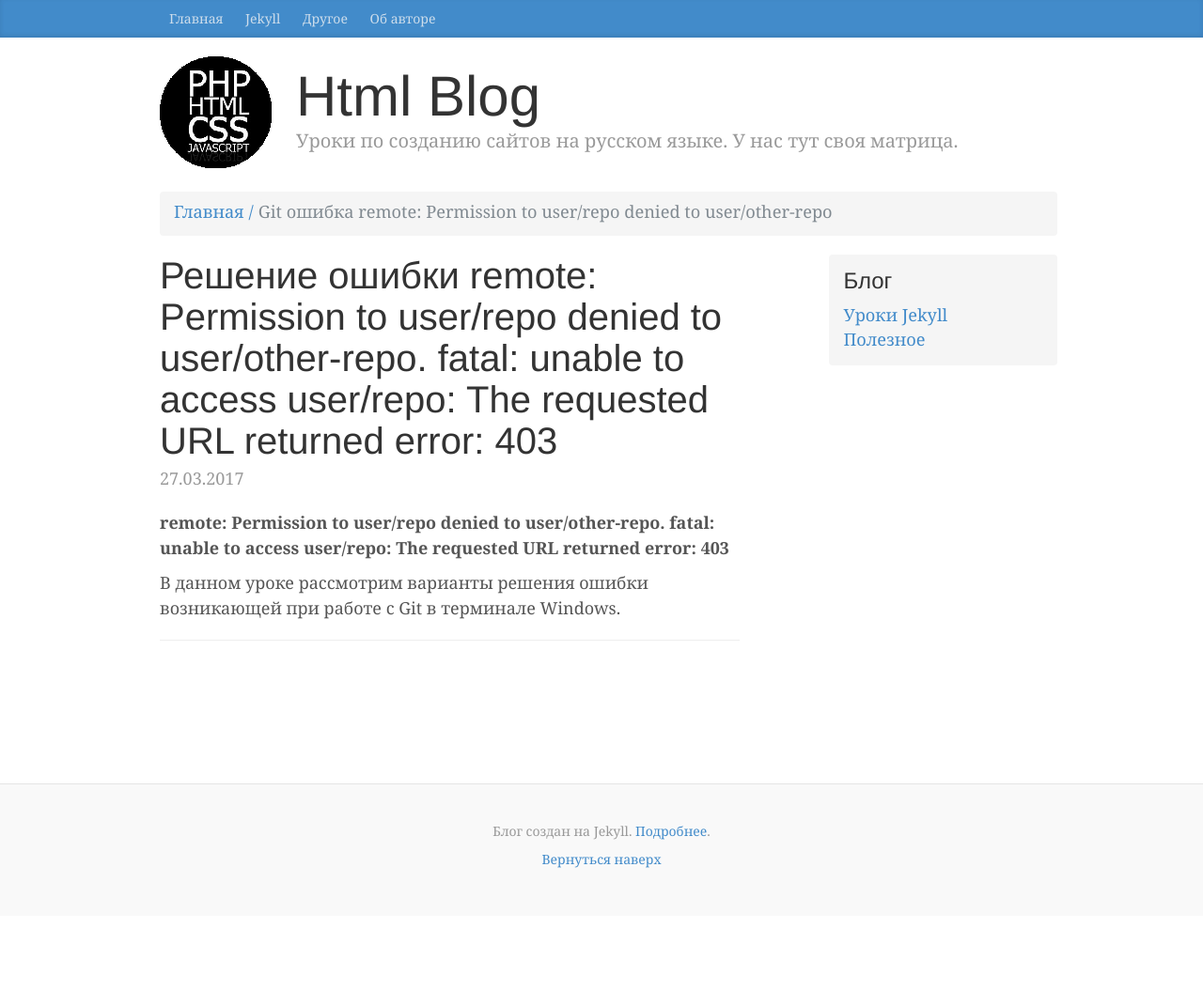
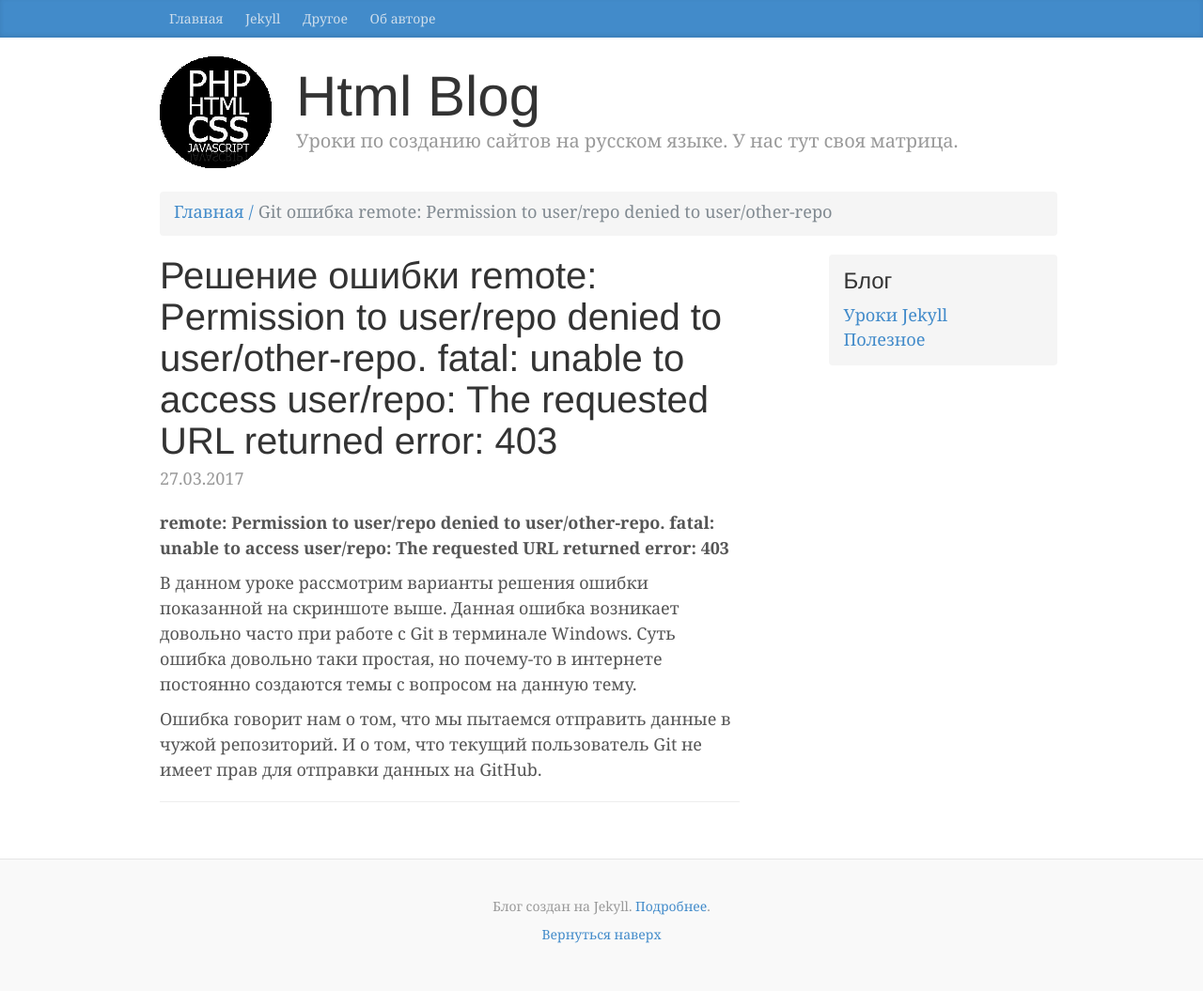
Before and after one commit to htmlblog/htmlblog.github.io, a Jekyll site: the page built from _posts/2017-03-27-urok-po-saitu.md, in a window 1280 px wide. Shown: the whole page at 94% size. Built offline with Jekyll 4.4.1, drawn with Linux system fonts in a browser that asks for light colours; before the commit the page ends 975 px from its top, so only the background shows below that.

Commit message:
Updated Urok Po Saitu

```diff
--- a/_posts/2017-03-27-urok-po-saitu.md
+++ b/_posts/2017-03-27-urok-po-saitu.md
@@ -17,4 +17,6 @@
 **remote: Permission to user/repo denied to user/other-repo.**
 **fatal: unable to access user/repo: The requested URL returned error: 403**
 
-В данном уроке рассмотрим варианты решения ошибки возникающей при работе с Git в терминале Windows.
+В данном уроке рассмотрим варианты решения ошибки показанной на скриншоте выше. Данная ошибка возникает довольно часто при работе с Git в терминале Windows. Суть ошибка довольно таки простая, но почему-то в интернете постоянно создаются темы с вопросом на данную тему.
+
+Ошибка говорит нам о том, что мы пытаемся отправить данные в чужой репозиторий. И о том, что текущий пользователь Git не имеет прав для отправки данных на GitHub.
```
